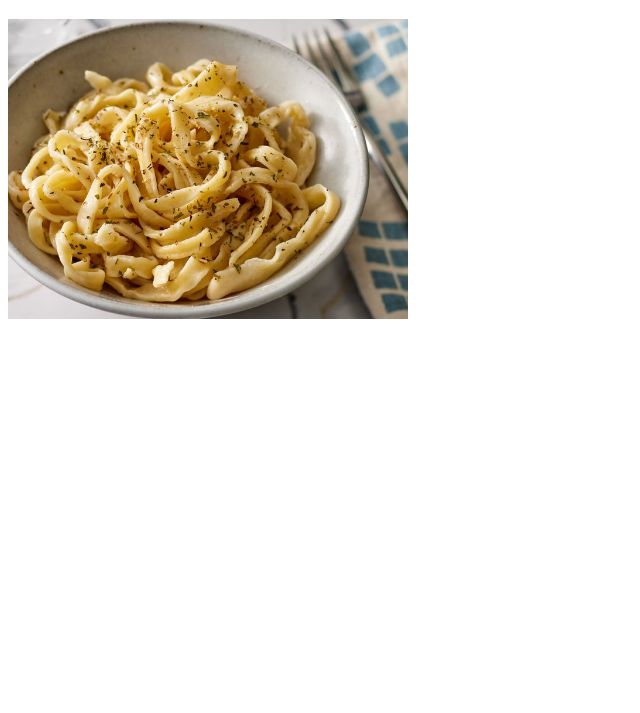
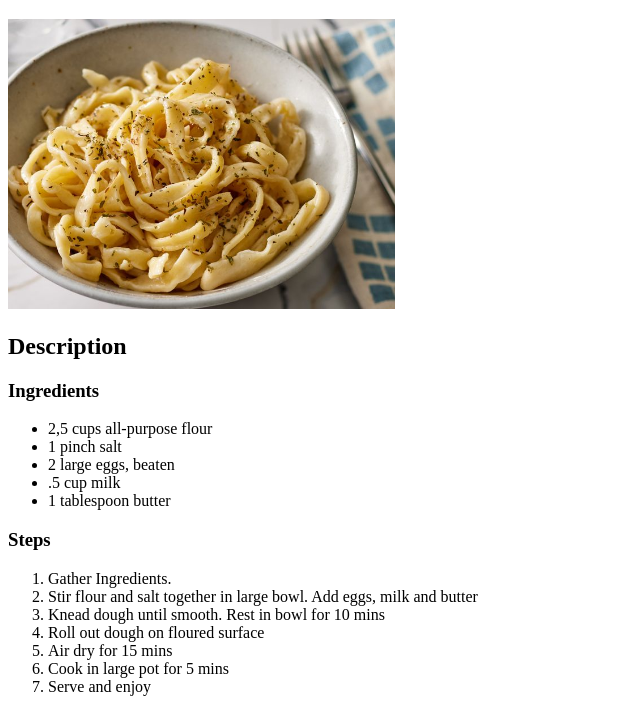
Before and after one commit to peanut4242/odin-recipes, a plain HTML site: page recipes/noodles.html in a window 1280 px wide. Shown: the part 87-800 px from the top of the page, without its empty margins (0-640 px from the left). Drawn offline with Linux system fonts and the light colour scheme.

Commit message:
Edit noodles.html
Added ingredients and instructions, adjusted size of image

```diff
--- a/recipes/noodles.html
+++ b/recipes/noodles.html
@@ -8,6 +8,26 @@
 <body>
     <a href="../index.html">Back to homepage</a>
     <h1>Noodles</h1>
-    <img src="../images/noodles.jpg" alt="Noodles image" height="300">
+    <img src="../images/noodles.jpg" alt="Noodles image" height="290">
+    <h2>Description</h2>
+
+    <h3>Ingredients</h3>
+    <ul>
+        <li>2,5 cups all-purpose flour</li>
+        <li>1 pinch salt</li>
+        <li>2 large eggs, beaten</li>
+        <li>.5 cup milk</li>
+        <li>1 tablespoon butter</li>
+    </ul>
+    <h3>Steps</h3>
+    <ol>
+        <li>Gather Ingredients.</li>
+        <li>Stir flour and salt together in large bowl. Add eggs, milk and butter</li>
+        <li>Knead dough until smooth. Rest in bowl for 10 mins</li>
+        <li>Roll out dough on floured surface</li>
+        <li>Air dry for 15 mins</li>
+        <li>Cook in large pot for 5 mins</li>
+        <li>Serve and enjoy</li>
+    </ol>
 </body>
 </html>
```
